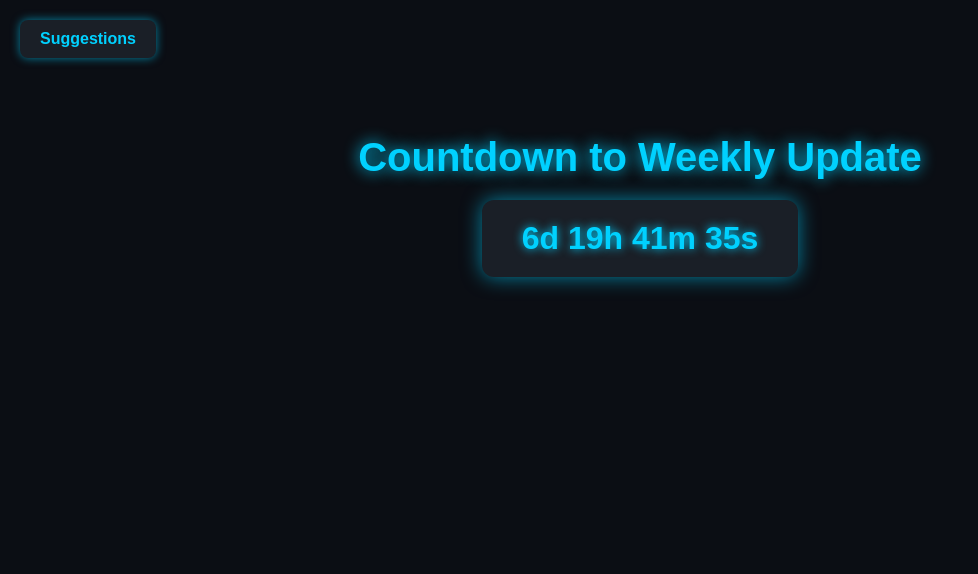
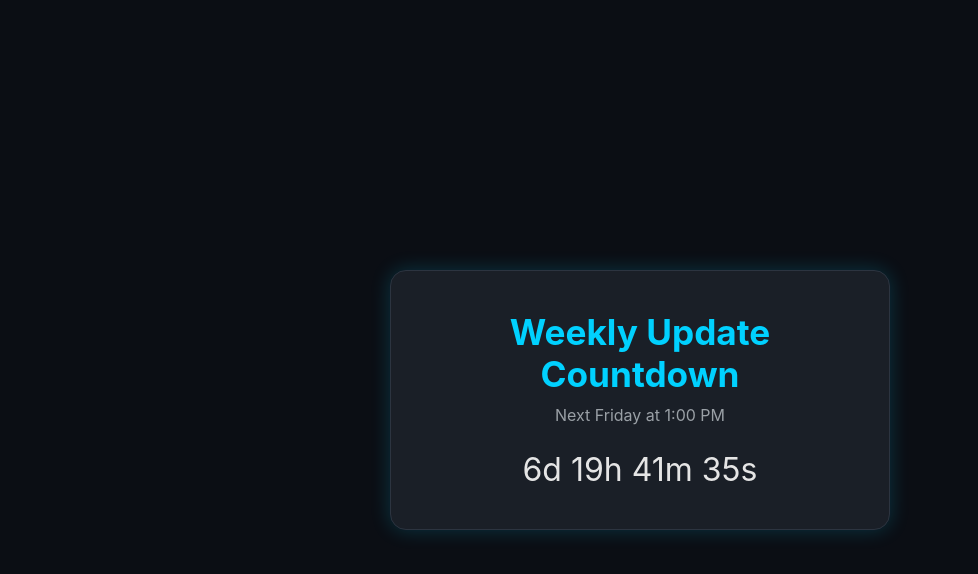
Before and after one commit to codingiscool464/updatecountdown, a plain HTML site: page index.html in a window 1280 px wide. Shown: the whole page, without its empty margins (0-978 px from the left). Drawn offline with Linux system fonts and the light colour scheme.

Commit message:
Refactor HTML structure and update styles

```diff
--- a/index.html
+++ b/index.html
@@ -1,113 +1,100 @@
 <!DOCTYPE html>
 <html lang="en">
 <head>
-  <meta charset="UTF-8">
+  <meta charset="utf-8" />
+  <meta name="viewport" content="width=device-width,initial-scale=1" />
   <title>Weekly Update Countdown</title>
-  <meta name="viewport" content="width=device-width, initial-scale=1" />
+
   <style>
-    :root {
-      --bg: #0b0e14;
-      --accent: #00d1ff;
-      --card-bg: #1a1f27;
-      --card-hover: #232933;
-      --text: #cfefff;
+    :root{
+      --bg:#0b0e14; --card-bg:#1a1f27; --card-hover:#232933;
+      --accent:#00d1ff; --text:#e5e5e5; --subtitle:#9aa0a6;
+    }
+    *{box-sizing:border-box;margin:0;padding:0;font-family:"Inter",Arial,sans-serif}
+    body{
+      background:var(--bg); color:var(--text);
+      display:flex; justify-content:center; align-items:center;
+      min-height:100vh; text-align:center; padding:20px;
+    }
+    .container{
+      background:var(--card-bg);
+      padding:40px;
+      border-radius:16px;
+      border:1px solid #2c3440;
+      box-shadow:0 0 20px rgba(0,209,255,0.2);
+      max-width:500px;
+      width:100%;
+      animation:fadeIn 0.8s ease;
+    }
+    h1{
+      font-size:2.2rem;
+      margin-bottom:10px;
+      color:var(--accent);
+    }
+    p.subtitle{
+      font-size:1rem;
+      color:var(--subtitle);
+      margin-bottom:25px;
+    }
+    #countdown{
+      font-size:2rem;
+      margin-top:15px;
+      color:var(--text);
     }
 
-    body {
-      background-color: var(--bg);
-      color: var(--accent);
-      font-family: Arial, sans-serif;
-      text-align: center;
-      padding-top: 100px;
-      animation: fadeIn 1s ease-in;
-    }
-
-    /* Suggestions link — same placement as launcher */
-    .suggestions-link {
-      position: absolute;
-      top: 20px;
-      left: 20px;
-      background-color: var(--card-bg);
-      color: var(--accent);
-      padding: 10px 20px;
-      border-radius: 8px;
-      text-decoration: none;
-      font-weight: bold;
-      box-shadow: 0 0 10px rgba(0,209,255,0.6);
-      transition: transform 0.3s ease, box-shadow 0.3s ease;
-    }
-    .suggestions-link:hover {
-      transform: scale(1.05);
-      box-shadow: 0 0 20px rgba(0,209,255,0.9);
-    }
-
-    h1 {
-      font-size: 2.5em;
-      margin-bottom: 20px;
-      text-shadow: 0 0 15px var(--accent);
-    }
-
-    #countdown {
-      display: inline-block;
-      background-color: var(--card-bg);
-      padding: 20px 40px;
-      border-radius: 12px;
-      font-size: 2em;
-      font-weight: bold;
-      text-shadow: 0 0 10px var(--accent);
-      box-shadow: 0 0 20px rgba(0,209,255,0.6);
-      transition: transform 0.3s ease, box-shadow 0.3s ease;
-    }
-    #countdown:hover {
-      transform: scale(1.05);
-      box-shadow: 0 0 30px rgba(0,209,255,0.9);
-    }
-
-    @keyframes fadeIn {
-      from { opacity: 0; transform: translateY(20px); }
-      to { opacity: 1; transform: translateY(0); }
+    @keyframes fadeIn{
+      from{opacity:0; transform:translateY(10px)}
+      to{opacity:1; transform:translateY(0)}
     }
   </style>
 </head>
 <body>
-  <!-- Suggestions box in the same place -->
-  <a class="suggestions-link" href="https://codingiscool464.github.io/suggestionform/" target="_blank">Suggestions</a>
 
-  <h1>Countdown to Weekly Update</h1>
-  <div id="countdown"></div>
+  <div class="container">
+    <h1>Weekly Update Countdown</h1>
+    <p class="subtitle">Next Friday at 1:00 PM</p>
+    <div id="countdown">Loading…</div>
+  </div>
 
 <script>
-    // Countdown logic for next Friday 1 PM EST/EDT
-    function getNextFriday1PM() {
+function getNextFridayAtOne() {
   const now = new Date();
-      const target = new Date(now);
+  const result = new Date();
 
-      const daysUntilFriday = (5 - now.getDay() + 7) % 7;
-      target.setDate(now.getDate() + daysUntilFriday);
-      target.setHours(13, 0, 0, 0); // 1 PM EST
+  // Set to next Friday
+  result.setDate(now.getDate() + ((5 - now.getDay() + 7) % 7));
+  result.setHours(13, 0, 0, 0); // 1:00 PM
 
-      if (now > target) {
-        target.setDate(target.getDate() + 7);
+  // If it's Friday past 1pm → go to next week
+  if (now.getDay() === 5 && now.getHours() >= 13) {
+    result.setDate(result.getDate() + 7);
   }
-      return target;
+
+  return result;
 }
 
 function updateCountdown() {
+  const target = getNextFridayAtOne();
   const now = new Date();
-      const target = getNextFriday1PM();
   const diff = target - now;
+
+  if (diff <= 0) {
+    document.getElementById("countdown").innerText = "Update time!";
+    return;
+  }
 
   const days = Math.floor(diff / (1000 * 60 * 60 * 24));
   const hours = Math.floor((diff / (1000 * 60 * 60)) % 24);
   const minutes = Math.floor((diff / (1000 * 60)) % 60);
   const seconds = Math.floor((diff / 1000) % 60);
 
-      document.getElementById("countdown").textContent =
+  document.getElementById("countdown").innerText =
     `${days}d ${hours}h ${minutes}m ${seconds}s`;
 }
 
 setInterval(updateCountdown, 1000);
 updateCountdown();
 </script>
+
 </body>
 </html>
```
Lines whose indentation alone changed are shown as unchanged.
